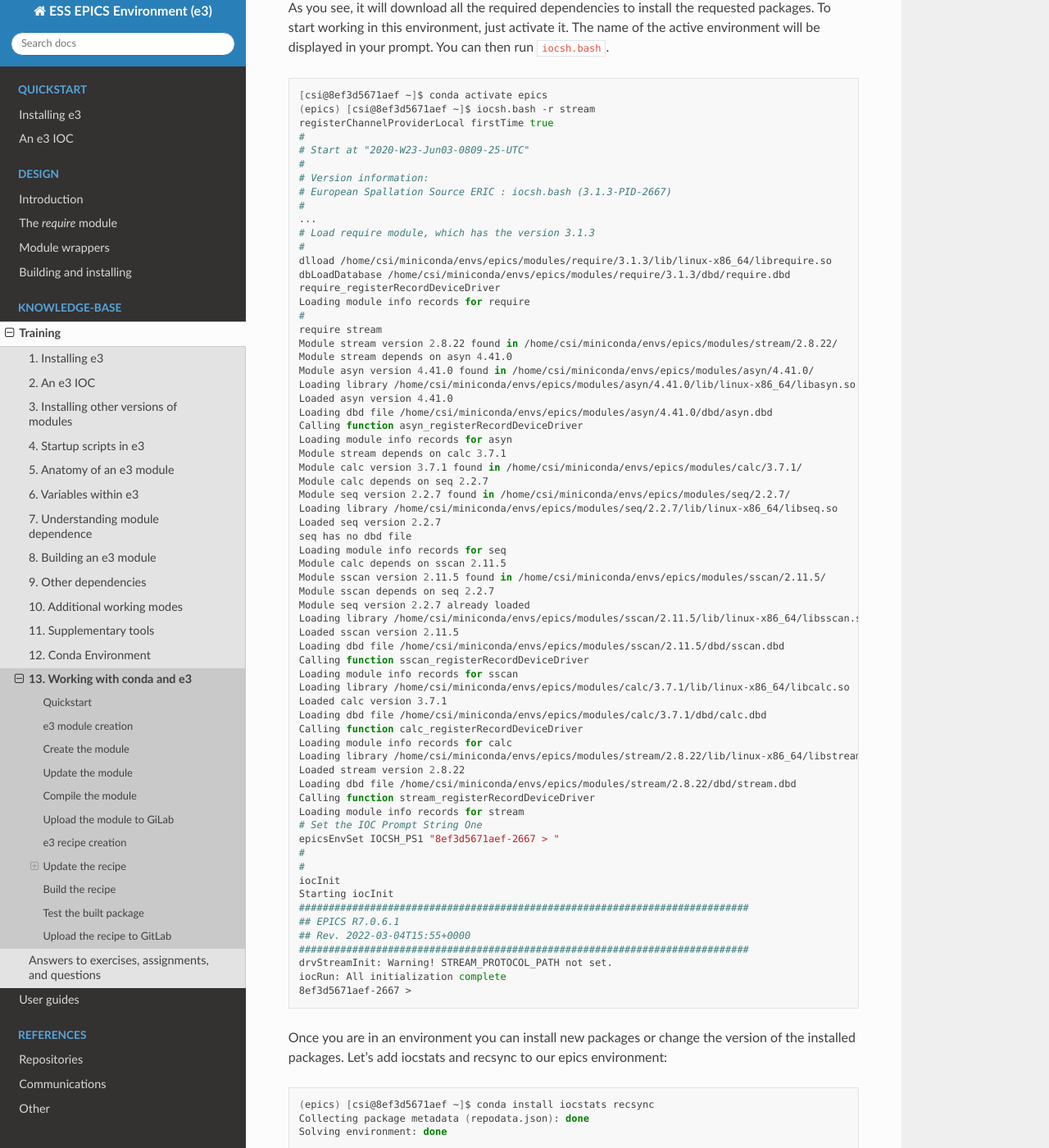
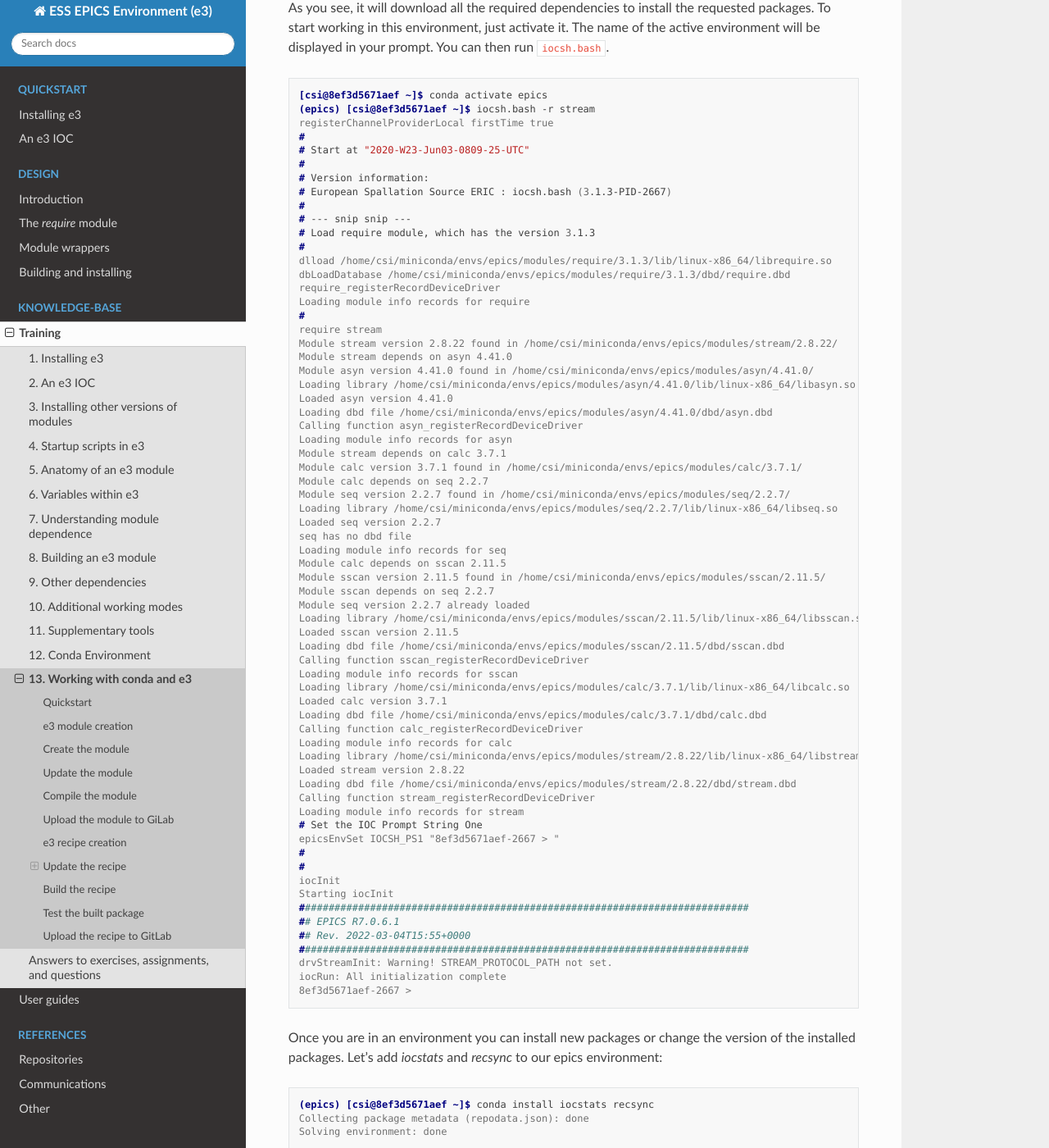
Before and after one commit to ttkorhonen/e3pages, a Sphinx documentation site: the page built from docs/kb/training/workbook/13_working_with_e3_conda.md, in a window 1280 px wide and 1400 px high, scrolled down 1261 px. Shown: the whole window at 82% size. Built offline with Sphinx 7.4.7 and the Read the Docs theme 2.0.0, drawn with Linux system fonts in a browser that asks for light colours; some of the changed text lies outside the part shown.

Commit message:
Fix highlighting for commands code blocks, replace ommitted sections maker

`````diff
--- a/docs/kb/training/workbook/13_working_with_e3_conda.md
+++ b/docs/kb/training/workbook/13_working_with_e3_conda.md
@@ -30,9 +30,9 @@ there is only one version of each package in an environment.
 
 To create an environment with epics-base 7 and stream, run:
 
-```bash
+```console
 [csi@8ef3d5671aef ~]$ conda create -y -n epics epics-base=7 stream
-...
+# --- snip snip ---
 
 The following NEW packages will be INSTALLED:
 
@@ -53,7 +53,7 @@ The following NEW packages will be INSTALLED:
   seq                conda-e3-virtual/linux-64::seq-2.2.7-hfba5578_2
   sscan              conda-e3-virtual/linux-64::sscan-2.11.5-hd0a8fca_1
   stream             conda-e3-virtual/linux-64::stream-2.8.22-h74e095f_2
-  ...
+  # --- snip snip ---
 ```
 
 As you see, it will download all the required dependencies to install the
@@ -61,7 +61,7 @@ requested packages. To start working in this environment, just activate it. The
 name of the active environment will be displayed in your prompt. You can then
 run `iocsh.bash`.
 
-```bash
+```console
 [csi@8ef3d5671aef ~]$ conda activate epics
 (epics) [csi@8ef3d5671aef ~]$ iocsh.bash -r stream
 registerChannelProviderLocal firstTime true
@@ -71,7 +71,7 @@ registerChannelProviderLocal firstTime true
 # Version information:
 # European Spallation Source ERIC : iocsh.bash (3.1.3-PID-2667)
 #
-...
+# --- snip snip ---
 # Load require module, which has the version 3.1.3
 #
 dlload /home/csi/miniconda/envs/epics/modules/require/3.1.3/lib/linux-x86_64/librequire.so
@@ -131,10 +131,10 @@ iocRun: All initialization complete
 ```
 
 Once you are in an environment you can install new packages or change the
-version of the installed packages. Let's add iocstats and recsync to our epics
+version of the installed packages. Let's add *iocstats* and *recsync* to our epics
 environment:
 
-```bash
+```console
 (epics) [csi@8ef3d5671aef ~]$ conda install iocstats recsync
 Collecting package metadata (repodata.json): done
 Solving environment: done
@@ -147,7 +147,7 @@ Solving environment: done
     - iocstats
     - recsync
 
-...
+# --- snip snip ---
 
 The following NEW packages will be INSTALLED:
 
@@ -157,7 +157,7 @@ The following NEW packages will be INSTALLED:
 
 `conda list` will show you the list of installed packages in the environment:
 
-```bash
+```console
 (epics) [csi@8ef3d5671aef ~]$ conda list
 # packages in environment at /home/csi/miniconda/envs/epics:
 #
@@ -187,7 +187,7 @@ Let's say you want to switch to another version of stream. You could
 create a new environment or just replace the version installed in this one. You
 can search for available versions by running `conda search`:
 
-```bash
+```console
 (epics) [csi@8ef3d5671aef ~]$ conda search stream
 Loading channels: done
 # Name                       Version           Build  Channel
@@ -198,7 +198,7 @@ stream                        2.8.22      h74e095f_2  conda-e3-virtual
 
 Let's switch to 2.8.10
 
-```bash
+```console
 (epics) [csi@8ef3d5671aef ~]$ conda install stream=2.8.10
 Collecting package metadata (repodata.json): done
 Solving environment: done
@@ -238,7 +238,7 @@ only as an example. epics-base 3 isn't supported anymore at ESS. You should use
 EPICS 7.  This is to demonstrate you can work on separate environments with
 different epics-base version.
 
-```bash
+```console
 (epics) [csi@8ef3d5671aef ~]$ conda create -y -n epics3 epics-base=3 iocstats
 Collecting package metadata (repodata.json): done
 Solving environment: done
@@ -250,7 +250,7 @@ Solving environment: done
   added / updated specs:
     - epics-base=3
     - iocstats
-...
+# --- snip snip ---
 
 The following NEW packages will be INSTALLED:
 
@@ -272,7 +272,7 @@ The following NEW packages will be INSTALLED:
 
 Switch to this new environment:
 
-```bash
+```console
 (epics) [csi@8ef3d5671aef ~]$ conda deactivate
 [csi@8ef3d5671aef ~]$ conda activate epics3
 (epics3) [csi@8ef3d5671aef ~]$ conda list
@@ -298,13 +298,13 @@ zlib                      1.2.11            h516909a_1006    conda-e3-virtual
 We saw earlier that you can check if a package exists using `conda search`. If
 the given name doesn't exist, conda will try to find a match using wildcard:
 
-```bash
+```console
 [csi@8ef3d5671aef ~]$ conda search iocstat
 Loading channels: done
 No match found for: iocstat. Search: *iocstat*
 # Name                       Version           Build  Channel
 iocstats                3.1.15.post1      h0f5667f_0  conda-e3-virtual
-...
+# --- snip snip ---
 iocstats                3.1.15.post1      hd2b67a6_0  conda-e3-virtual
 iocstats                3.1.15.post1      he422a75_0  conda-e3-virtual
 iocstats                3.1.15.post1      hf85dc0c_0  conda-e3-virtual
@@ -312,11 +312,10 @@ iocstats                      3.1.16      h76d1a4d_1  conda-e3-virtual
 iocstats                      3.1.16      hd2b67a6_0  conda-e3-virtual
 ```
 
-You can get more information about a package and its dependencies with the `-i`
-flag:
+You can get more information about a package and its dependencies with the `-i` flag:
+```console
 [csi@8ef3d5671aef ~]$ conda search iocstat -i
 
-```bash
 iocstats 3.1.15.post1 h0f5667f_0
 --------------------------------
 file name   : iocstats-3.1.15.post1-h0f5667f_0.tar.bz2
@@ -336,7 +335,7 @@ dependencies:
   - libstdcxx-ng >=7.3.0
   - require >=3.1.0,<3.2.0a0
 
-...
+# --- snip snip ---
 
 iocstats 3.1.16 h2bcc261_6
 --------------------------
@@ -368,9 +367,9 @@ installing a package, conda is case-insensitive. Running `conda install
 iocStats` or `conda install iocstats` will perform exactly the same operation.
 But when using a module with require, you should use the lowercase name:
 
-```bash
+```console
 (epics3) [csi@8ef3d5671aef ~]$ iocsh.bash
-...
+# --- snip snip ---
 8ef3d5671aef.3038 > require iocStats
 Module iocStats not available
 8ef3d5671aef.3038 > require iocstats
@@ -402,7 +401,7 @@ Use the `e3-module` alias to create a new module (refer to [cookiecutter_configu
 to create this alias).  You'll be prompted to enter some values
 Press enter to keep the default.
 
-```bash
+```console
 [csi@8ef3d5671aef Dev]$ e3-module
 You've downloaded /home/csi/.cookiecutters/cookiecutter-e3-module before. Is it okay to delete and re-download it? [yes]:
 company [European Spallation Source ERIC]:
@@ -419,7 +418,7 @@ Choose from 1, 2 [1]: 2
 This will create a project based on `makeBaseApp.pl` from EPICS base but will
 also include extra files needed for e3.
 
-```bash
+```console
 [csi@8ef3d5671aef Dev]$ tree foo/
 foo
 ├── cmds
@@ -474,16 +473,16 @@ required:
 Create the `e3-dev` environment with those packages.  If you have other
 depencies, like `asyn`, install them as well.
 
-```bash
+```console
 [csi@8ef3d5671aef Dev]$ conda create -y -n e3-dev epics-base require compilers make tclx
 Collecting package metadata (repodata.json): done
 Solving environment: done
-...
+# --- snip snip ---
 ```
 
 Activate the `e3-dev` environment and compile your module.
 
-```bash
+```console
 [csi@8ef3d5671aef Dev]$ conda activate e3-dev
 (e3-dev) [csi@8ef3d5671aef Dev]$ cd foo
 (e3-dev) [csi@8ef3d5671aef foo]$ make -f foo.Makefile
@@ -507,17 +506,17 @@ make[2]: Leaving directory '/home/csi/Dev/foo'
 make[1]: Leaving directory '/home/csi/Dev/foo'
 ```
 
-If you have some database to generate, run `make -f foo.Makefile`.  In our
+If you have some database to generate, run `make -f foo.Makefile db`.  In our
 case, we don't have any template, so the command won't do anything.
 
-```bash
+```console
 (e3-dev) [csi@8ef3d5671aef foo]$ make -f foo.Makefile db
 make: Nothing to be done for 'db'.
 ```
 
 Install the module in the current environment.
 
-```bash
+```console
 (e3-dev) [csi@8ef3d5671aef foo]$ make -f foo.Makefile install
 make[1]: Entering directory '/home/csi/Dev/foo'
 MAKING EPICS VERSION 7.0.6.1
@@ -545,23 +544,23 @@ make[1]: Leaving directory '/home/csi/Dev/foo'
 
 The module was installed as _dev_ version.  You can check that you can load it:
 
-```bash
+```console
 (e3-dev) [csi@8ef3d5671aef foo]$ iocsh.bash -r foo
-...
+# --- snip snip ---
 require foo
 Module foo version dev found in /home/csi/miniconda/envs/e3-dev/modules/foo/dev/
 Loading library /home/csi/miniconda/envs/e3-dev/modules/foo/dev/lib/linux-x86_64/libfoo.so
 Loaded foo version dev
 foo has no dbd file
 Loading module info records for foo
-...
+# --- snip snip ---
 ```
 
 You can also use the `cmds/st.cmd` file to test your module.
 
-```bash
+```console
 (e3-dev) [csi@8ef3d5671aef foo]$ iocsh.bash cmds/st.cmd
-...
+# --- snip snip ---
 iocshLoad 'cmds/st.cmd',''
 # This should be a test startup script
 require foo
@@ -571,13 +570,13 @@ Loaded foo version dev
 foo has no dbd file
 Loading module info records for foo
 iocshLoad("/home/csi/miniconda/envs/e3-dev/modules/foo/dev//foo.iocsh")
-...
+# --- snip snip ---
 ```
 
 During development, you can modify your code, re-compile and re-install as many
 times as you want:
 
-```bash
+```console
 make -f foo.Makefile
 make -f foo.Makefile db
 make -f foo.Makefile install
@@ -585,7 +584,7 @@ make -f foo.Makefile install
 
 You can uninstall the module by running `make -f foo.Makefile uninstall`.
 
-```bash
+```console
 (e3-dev) [csi@8ef3d5671aef foo]$ make -f foo.Makefile uninstall
 rm -rf /home/csi/miniconda/envs/e3-dev/modules/foo/dev
 ```
@@ -605,7 +604,7 @@ Use the `e3-recipe` alias to create a new recipe (refer to
 [cookiecutter_configuration] to create this alias).  You'll be prompted to
 enter some values. Press enter to keep the default.
 
-```bash
+```console
 [csi@8ef3d5671aef Dev]$ e3-recipe
 company [European Spallation Source ERIC]:
 module_name [mymodule]: foo
@@ -624,7 +623,7 @@ is stored.
 
 This will create the following project:
 
-```bash
+```console
 [csi@8ef3d5671aef Dev]$ tree foo-recipe/
 foo-recipe/
 ├── LICENSE
@@ -653,7 +652,7 @@ The final recipe shouldn't contain any comments!
 
 To build the recipe, run:
 
-```bash
+```console
 [csi@8ef3d5671aef foo-recipe]$ conda build recipe
 ```
 
@@ -662,7 +661,7 @@ In case of failure, check the error message and update your `meta.yaml` file.
 If the build was successful, you should see something like that:
 
 ````bash
-...
+# --- snip snip ---
 TEST END: /home/csi/miniconda/conda-bld/linux-64/foo-1.0.0-hbd7620e_0.tar.bz2
 Renaming work directory,  /home/csi/miniconda/conda-bld/foo_1591215967088/work  to  /home/csi/miniconda/conda-bld/foo_1591215967088/work_moved_foo-1.0.0-hbd7620e_0_linux-64_main_build_loop
 # Automatic uploading is disabled
@@ -694,13 +693,13 @@
 You can install the package you built locally by using the `-c local` argument
 (to use the local channel).
 
-```bash
+```console
 [csi@8ef3d5671aef foo-recipe]$ conda create -y -n test -c local foo
-...
+# --- snip snip ---
 The following NEW packages will be INSTALLED:
 
   foo                home/csi/miniconda/conda-bld/linux-64::foo-1.0.0-hbd7620e_0
-...
+# --- snip snip ---
 ```
 
 Activate your test environment and test your package.
`````
Also changed, not shown: other parts of docs/kb/training/workbook/13_working_with_e3_conda.md (+3 -3 lines), docs/kb/training/workbook/12_conda_environment.md (+24 -24 lines).
